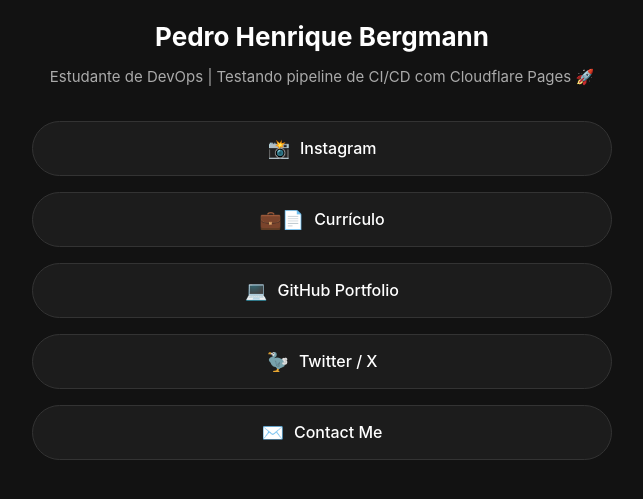
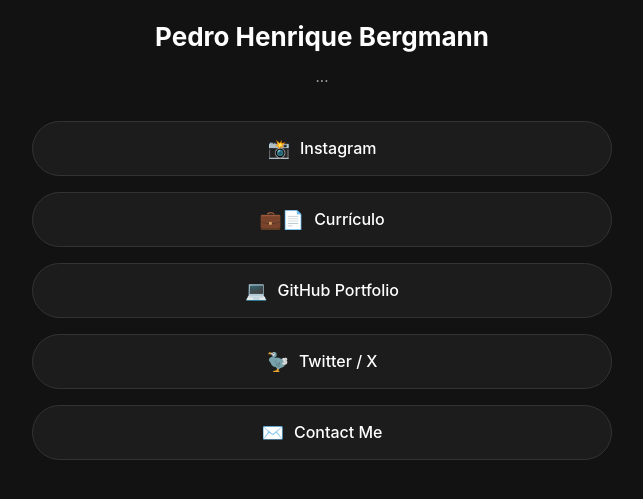
Before and after one commit to PedroHentschke/meu-site-devops, a website: page index.html in a window 1280 px wide. Shown: the part 221-720 px from the top of the page, without its empty margins (318-961 px from the left). Drawn offline with Linux system fonts and the light colour scheme.

Commit message:
Update index.html

```diff
--- a/index.html
+++ b/index.html
@@ -72,7 +72,7 @@
     <img class="profile-img" src="https://avatars.githubusercontent.com/u/178576440?v=4&size=64" alt="Foto de Perfil">
 
     <h1>Pedro Henrique Bergmann</h1>
-    <p class="bio">Estudante de DevOps | Testando pipeline de CI/CD com Cloudflare Pages 🚀</p>
+   <p class="bio">...</p>
 
     <a href="#" target="_blank" class="btn-link">
         <span class="icon">📸</span> Instagram
```
